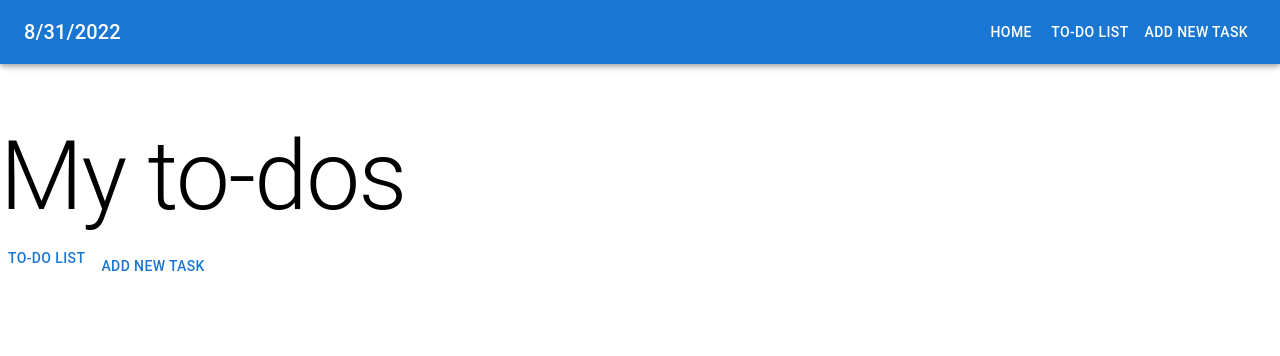
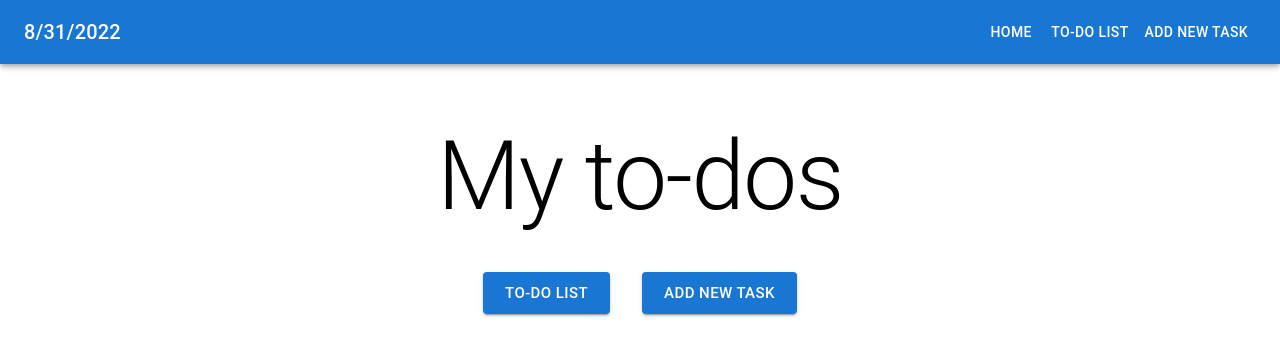
Before and after one commit to NacomiTagiera/To-do-list, a React (Create React App) app in the folder to-do-list/: page / in a window 1280 px wide. Shown: the top 356 px of the page. Built offline with nearby package versions, Linux system fonts and the light colour scheme.

Commit message:
Added styles to HomePage.tsx, changed some error messages in AddTaskPanel.tsx

```diff
--- a/to-do-list/src/components/FormikField.tsx
+++ b/to-do-list/src/components/FormikField.tsx
@@ -34,6 +34,7 @@ const FormikField: React.FC<Props> = ({
       onChange={field.onChange}
       onBlur={field.onBlur}
       type={fieldType}
+      autoComplete="off"
     />
   );
 };
--- a/to-do-list/src/form/FormikForm.tsx
+++ b/to-do-list/src/form/FormikForm.tsx
@@ -16,12 +16,11 @@ import {
   Typography,
 } from "@mui/material";
 
-import { Form, useFormikContext } from "formik";
+import { Form } from "formik";
 import FormikField from "../components/FormikField";
 
 export const FormikForm = () => {
   const [priority, setPriority] = useState<string>("Normal");
-  const { resetForm } = useFormikContext();
   const theme = createTheme();
 
   const handleChange = (event: SelectChangeEvent) => {
@@ -30,7 +29,7 @@ export const FormikForm = () => {
 
   return (
     <ThemeProvider theme={theme}>
-      <Container component="main" maxWidth="xs">
+      <Container component="main">
         <CssBaseline />
         <Box
           sx={{
@@ -41,7 +40,11 @@ export const FormikForm = () => {
             justifyContent: "center",
           }}
         >
-          <Typography variant="h1" component="h1" sx={{ mb: 2 }}>
+          <Typography
+            variant="h1"
+            component="h1"
+            sx={{ mb: 5, textAlign: "center" }}
+          >
             Add new task
           </Typography>
           <Form noValidate>
@@ -77,12 +80,7 @@ export const FormikForm = () => {
                 />
               </Grid>
             </Grid>
-            <Button
-              type="submit"
-              fullWidth
-              variant="contained"
-              sx={{ mt: 3, mb: 2 }}
-            >
+            <Button type="submit" variant="contained" sx={{ mt: 3, mb: 2 }}>
               Submit
             </Button>
           </Form>
--- a/to-do-list/src/index.css
+++ b/to-do-list/src/index.css
@@ -1,5 +1,7 @@
 body {
   margin: 0;
+  padding: 0;
+  box-sizing: border-box;
   font-family: -apple-system, BlinkMacSystemFont, 'Segoe UI', 'Roboto', 'Oxygen',
     'Ubuntu', 'Cantarell', 'Fira Sans', 'Droid Sans', 'Helvetica Neue',
     sans-serif;
--- a/to-do-list/src/list/todosSlice.ts
+++ b/to-do-list/src/list/todosSlice.ts
@@ -56,6 +56,11 @@ export const todosSlice = createSlice({
         }
       });
     },
+    toggleIsDone: (state, action: PayloadAction<Todo["id"]>) => {
+      state.todos.forEach((todo) => {
+        if (todo.id === action.payload) todo.isDone = !todo.isDone;
+      });
+    },
   },
 });
 
--- a/to-do-list/src/pages/AddTaskPanel.tsx
+++ b/to-do-list/src/pages/AddTaskPanel.tsx
@@ -1,5 +1,5 @@
 import { useState } from "react";
-import { Alert, Box, Collapse } from "@mui/material";
+import { Alert, Box, Collapse, SelectChangeEvent } from "@mui/material";
 
 import { Formik, FormikHelpers } from "formik";
 import * as Yup from "yup";
@@ -57,22 +57,25 @@ export const AddTaskPanel = () => {
     category: Yup.string()
       .label("Category")
       .required()
-      .trim("This field cannot include leading and trailing spaces")
+      .trim("Incorrect format")
       .strict(true)
       .min(3)
-      .max(30),
+      .max(25),
     value: Yup.string()
       .label("Task")
       .required()
-      .trim("This field cannot include leading and trailing spaces")
+      .trim("Incorrect format")
       .strict(true)
       .min(3)
-      .max(50)
-      .notOneOf(todos.map((todo) => todo.value)),
+      .max(60)
+      .notOneOf(
+        todos.map((todo) => todo.value),
+        "This task already exists"
+      ),
   });
 
   return (
-    <Box sx={{ m: 2, p: 3, width: 500 }}>
+    <Box sx={{ mx: "auto", width: { xs: "100vw", md: "max-content" } }}>
       <Formik
         initialValues={initialValues}
         onSubmit={onSubmit}
--- a/to-do-list/src/pages/HomePage.tsx
+++ b/to-do-list/src/pages/HomePage.tsx
@@ -6,13 +6,37 @@ export const HomePage = () => {
   const navigate = useNavigate();
 
   return (
-    <Box>
-      <Typography variant="h1" component="h1">
+    <Box
+      sx={{
+        width: "max-content",
+        mx: "auto",
+      }}
+    >
+      <Typography variant="h1" component="h1" sx={{ mb: 5 }}>
         My to-dos
       </Typography>
-      <Stack flexDirection="row" spacing={2}>
-        <Button onClick={() => navigate("/list")}>To-do list</Button>
-        <Button onClick={() => navigate("/add")}>Add new task</Button>
+      <Stack
+        direction={{ xs: "column", sm: "row" }}
+        spacing={{ xs: 2, md: 4 }}
+        alignItems="center"
+        justifyContent="center"
+      >
+        <Button
+          variant="contained"
+          size="large"
+          sx={{ width: "max-content" }}
+          onClick={() => navigate("/list")}
+        >
+          To-do list
+        </Button>
+        <Button
+          variant="contained"
+          size="large"
+          sx={{ width: "max-content" }}
+          onClick={() => navigate("/add")}
+        >
+          Add new task
+        </Button>
       </Stack>
     </Box>
   );
--- a/to-do-list/src/pages/ToDoList.tsx
+++ b/to-do-list/src/pages/ToDoList.tsx
@@ -55,7 +55,7 @@ function CustomPagination() {
 
 export const ToDoList = () => {
   const todos: Todo[] = useGetTodos();
-  const { deleteTodo } = useDispatchTodos();
+  const { deleteTodo, toggleIsDone } = useDispatchTodos();
 
   const [todoToEdit, setTodoToEdit] = useState<Todo | undefined>(undefined);
 
@@ -67,7 +67,7 @@ export const ToDoList = () => {
     },
     "& .MuiDataGrid-columnHeaders": {
       backgroundColor: "rgba(235, 235, 235, .7)",
-      color: "rgba(0,0,255,0.6)",
+      color: "rgba(0, 0, 255, .6)",
       fontSize: 16,
     },
     "& .MuiDataGrid-cell:hover": {
@@ -144,11 +144,11 @@ export const ToDoList = () => {
       renderCell(cellValues) {
         return (
           <>
-            <HighlightOff
-              color="error"
+            <Done
+              color="success"
               sx={iconStyles}
               onClick={() => {
-                deleteTodo(cellValues.row.id);
+                toggleIsDone(cellValues.row.id);
               }}
             />
             <Edit
@@ -158,6 +158,13 @@ export const ToDoList = () => {
                 todos.forEach((todo) => {
                   if (cellValues.row.id === todo.id) setTodoToEdit(todo);
                 });
+              }}
+            />
+            <HighlightOff
+              color="error"
+              sx={iconStyles}
+              onClick={() => {
+                deleteTodo(cellValues.row.id);
               }}
             />
           </>
```
